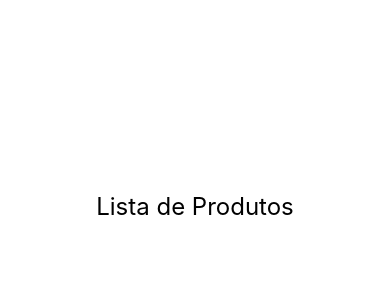
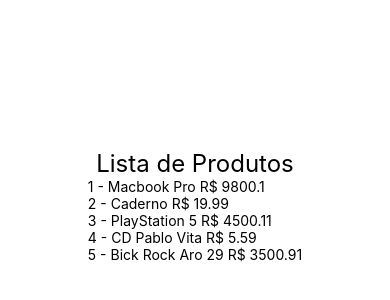
Before and after one commit to eladiojunior/curso-react-native, a React Native app: screen / in a window 390 px wide. Shown: the part 216-516 px from the top of the page. Built offline with nearby package versions, Linux system fonts and the light colour scheme.

Commit message:
Lista de produtos.

```diff
--- a/src/componentes/produtos/ListaProdutos.js
+++ b/src/componentes/produtos/ListaProdutos.js
@@ -1,10 +1,16 @@
 import React from 'react';
 import {View, Text} from 'react-native';
 import Estilo from '../estilo';
+
+import produtos from './dataProdutos';
+
 export default (props) => {
     return (
         <View>
             <Text style={Estilo.textoGrande}>Lista de Produtos</Text>
+            {produtos.map(p => {
+                return <Text key={p.id}>{p.id} - {p.nome} R$ {p.preco}</Text>
+            })}
         </View>
     );
 }
```
